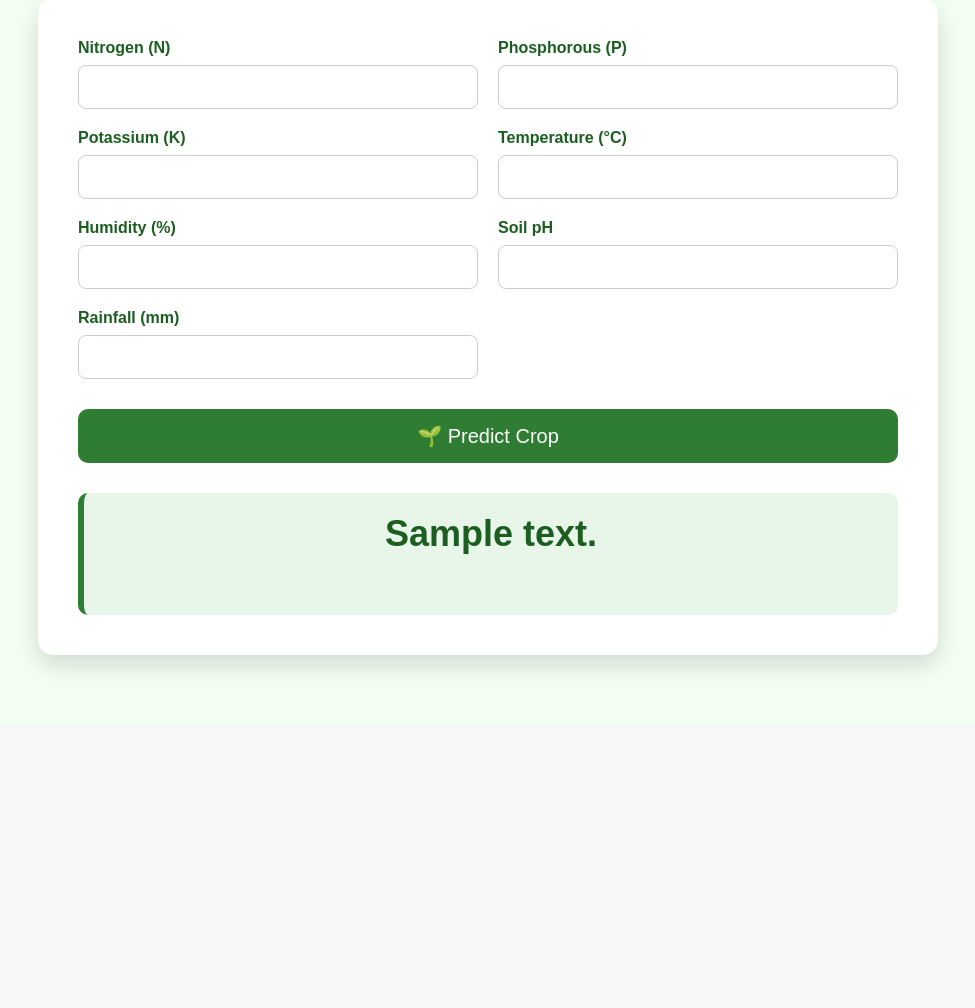
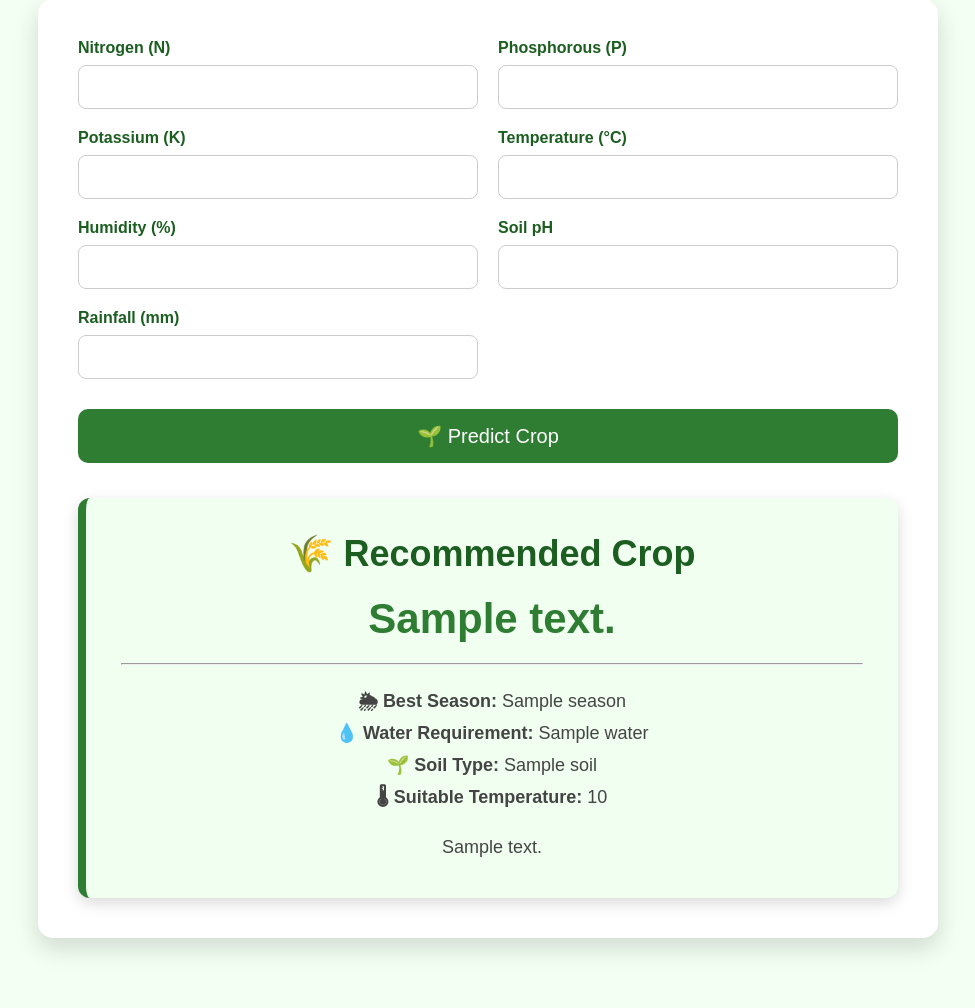
Before and after one commit to shaikmubi224/OptiCrop, a Flask app: template templates/prediction.html in a window 1280 px wide. Shown: the part 226-1234 px from the top of the page, without its empty margins (152-1127 px from the left). Before the commit the page ends 897 px from the top, so only its background shows below. Run offline with Flask 3, Linux system fonts and the light colour scheme; the template is opened without the code that fills it: most values are stand-ins (such as "Sample title", 1, 10 or a date in 2020); parts of the project's set-up code (start-up, migrations or seed data) failed here and were passed over.

Commit message:
Enhanced prediction page with crop information card

```diff
--- a/app.py
+++ b/app.py
@@ -45,11 +45,37 @@ def predict():
         prediction = model.predict(input_data)
 
         result = prediction[0]
+        crop_info = {
+    "rice": {
+        "season": "Rainy",
+        "water": "High",
+        "soil": "Clayey",
+        "temperature": "20°C - 30°C",
+        "description": "Rice grows best in warm and humid climates with abundant rainfall."
+    },
+
+    "maize": {
+        "season": "Summer",
+        "water": "Moderate",
+        "soil": "Loamy",
+        "temperature": "18°C - 27°C",
+        "description": "Maize is widely grown and requires fertile, well-drained soil."
+    },
+
+    "apple": {
+        "season": "Winter",
+        "water": "Moderate",
+        "soil": "Loamy",
+        "temperature": "15°C - 24°C",
+        "description": "Apple trees grow well in cool climates with well-drained soil."
+    }
+}
 
         return render_template(
-            "prediction.html",
-            prediction_text=f"🌱 Recommended Crop: {result}"
-        )
+    "prediction.html",
+    prediction_text=result,
+    crop=crop_info.get(result.lower(), None)
+)
 
     except Exception as e:
         return render_template(
--- a/static/css/style.css
+++ b/static/css/style.css
@@ -262,12 +262,59 @@ nav ul li a:hover{
 
 }
 
-.result-card h2{
+.result-card{
 
-    color:#1b5e20;
+margin-top:35px;
+
+padding:35px;
+
+background:#f1fff1;
+
+border-left:8px solid #2e7d32;
+
+border-radius:12px;
+
+box-shadow:0 5px 15px rgba(0,0,0,.15);
 
 }
 
+.result-card h1{
+
+text-align:center;
+
+font-size:42px;
+
+color:#2e7d32;
+
+margin:20px 0;
+
+}
+
+.result-card h2{
+
+text-align:center;
+
+color:#1b5e20;
+
+margin-bottom:20px;
+
+}
+
+.result-card p{
+
+font-size:18px;
+
+line-height:32px;
+
+color:#444;
+
+}
+
+.result-card hr{
+
+margin:20px 0;
+
+}
 @media(max-width:768px){
 
 .input-grid{
--- a/templates/prediction.html
+++ b/templates/prediction.html
@@ -89,12 +89,31 @@ href="{{ url_for('static', filename='css/style.css') }}">
 
 <div class="result-card">
 
-<h2>{{ prediction_text }}</h2>
+<h2>🌾 Recommended Crop</h2>
+
+<h1>{{ prediction_text }}</h1>
+
+{% if crop %}
+
+<hr>
+
+<p><strong>🌦 Best Season:</strong> {{ crop.season }}</p>
+
+<p><strong>💧 Water Requirement:</strong> {{ crop.water }}</p>
+
+<p><strong>🌱 Soil Type:</strong> {{ crop.soil }}</p>
+
+<p><strong>🌡 Suitable Temperature:</strong> {{ crop.temperature }}</p>
+
+<br>
+
+<p>{{ crop.description }}</p>
+
+{% endif %}
 
 </div>
 
 {% endif %}
-
 </div>
 
 </section>
```
